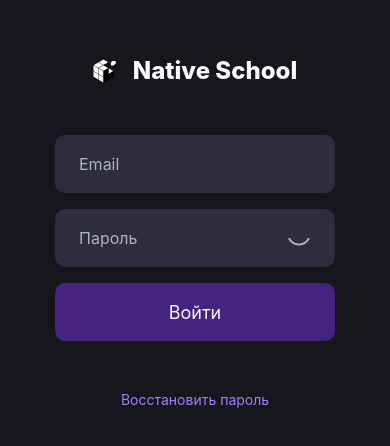
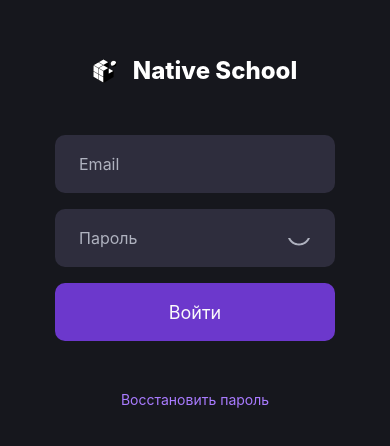
Before and after one commit to d-matern/course-expo-app, a React Native app: screen / in a window 390 px wide. Shown: the part 190-636 px from the top of the page. Built offline with nearby package versions, Linux system fonts and the light colour scheme.

Commit message:
feature: animated button

```diff
--- a/shared/Button.tsx
+++ b/shared/Button.tsx
@@ -1,4 +1,4 @@
-import { Animated, Pressable, PressableProps, StyleSheet, Text, View } from "react-native";
+import { Animated, GestureResponderEvent, Pressable, PressableProps, StyleSheet, Text, View } from "react-native";
 import { Colors, Fonts, Radius } from "./tokens";
 
 export function Button({ title, ...props}: PressableProps & { title: string }) {
@@ -6,16 +6,28 @@
     const color = animatedValue.interpolate({
         inputRange: [0, 100],
         outputRange: [Colors.primaryHover, Colors.primary]
-    })
+    });
 
-    Animated.timing(animatedValue, {
-        toValue: 0,
-        duration: 2000,
-        useNativeDriver: true // Использование нативного драйвера анимации (не js)
-    }).start();
+    const fadeIn = (event: GestureResponderEvent) => {
+        Animated.timing(animatedValue, {
+            toValue: 0,
+            duration: 100,
+            useNativeDriver: true // Использование нативного драйвера анимации (не js)
+        }).start();
+        props.onPressIn && props.onPressIn(event);
+    };
+
+    const fadeOut = (event: GestureResponderEvent) => {
+        Animated.timing(animatedValue, {
+            toValue: 100,
+            duration: 100,
+            useNativeDriver: true // Использование нативного драйвера анимации (не js)
+        }).start();
+        props.onPressOut && props.onPressOut(event);
+    };
 
     return (
-        <Pressable {...props}>
+        <Pressable {...props} onPressIn={fadeIn} onPressOut={fadeOut}>
             <Animated.View
                 style={{
                     ...styles.button,
```
